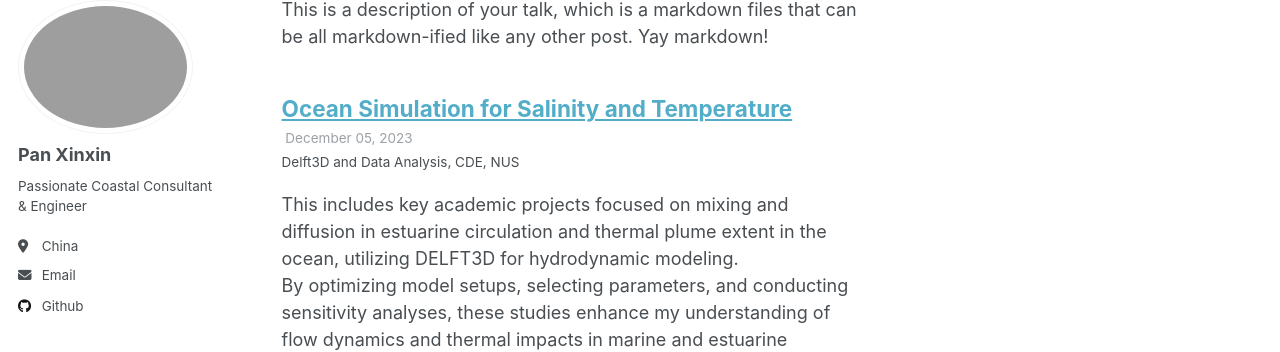
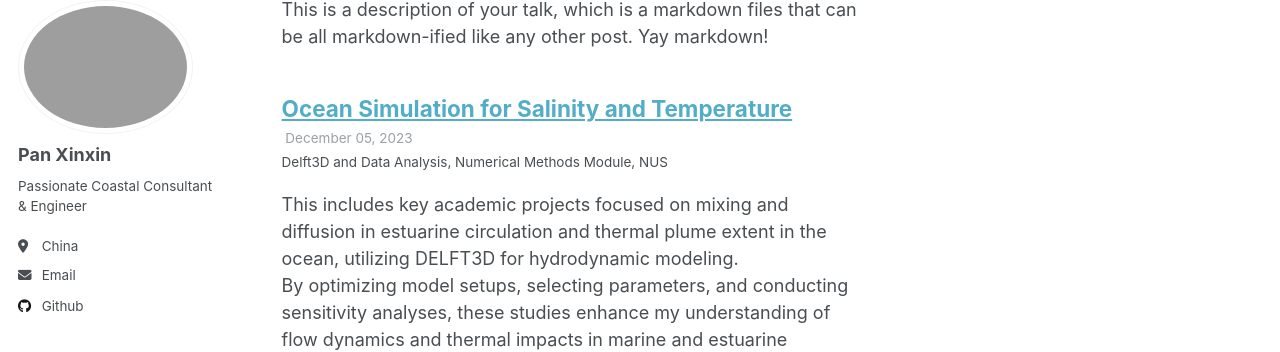
Before and after one commit to kingdaxing/kingdaxing.github.io, a Jekyll site: the page built from _pages/talks.html, in a window 1280 px wide and 900 px high, scrolled down 420 px. Shown: the part 106-458 px from the top of the window. Built offline with Jekyll 4.4.1, drawn with Linux system fonts in a browser that asks for light colours.

Commit message:
Update proj-2-2023-12-05-ocean.md

```diff
--- a/_talks/proj-2-2023-12-05-ocean.md
+++ b/_talks/proj-2-2023-12-05-ocean.md
@@ -3,7 +3,7 @@ title: "Ocean Simulation for Salinity and Temperature"
 collection: talks
 type: "Delft3D and Data Analysis"
 permalink: /talks/proj-2-2023-12-05-ocean
-venue: "CDE"
+venue: "Numerical Methods Module"
 date: 2023-12-05
 location: "NUS"
 ---
```
